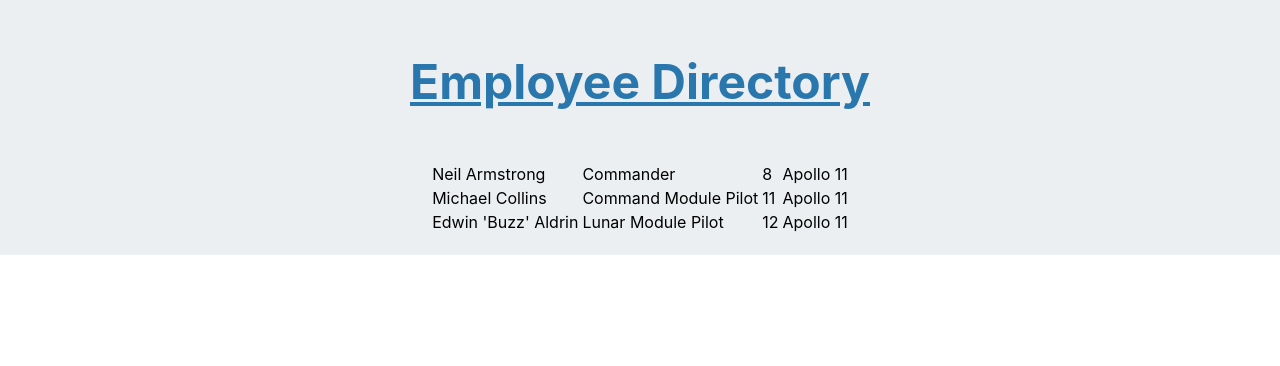
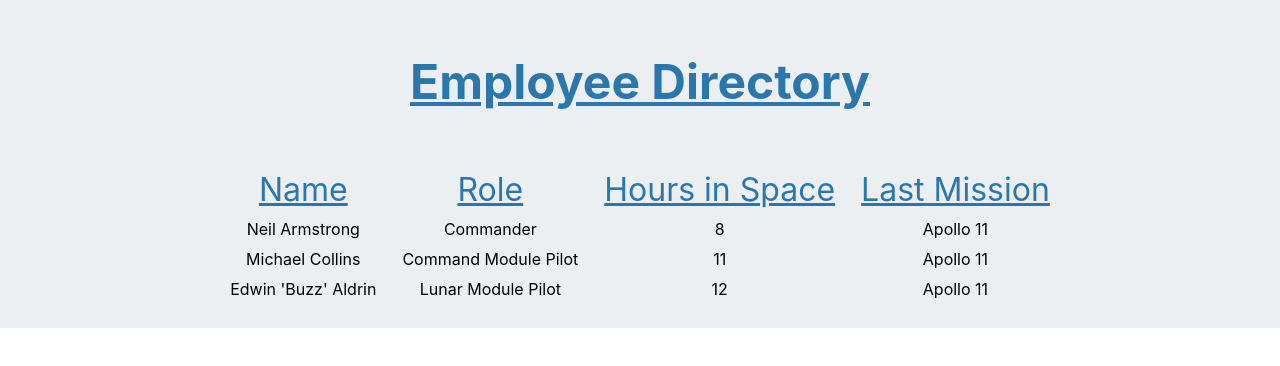
Before and after one commit to dfabert/EmployeeDirectory, a React (Create React App) app: page / in a window 1280 px wide. Shown: the top 366 px of the page. Built offline with nearby package versions, Linux system fonts and the light colour scheme.

Commit message:
added headers to table and centered the data

```diff
--- a/src/App.js
+++ b/src/App.js
@@ -1,8 +1,10 @@
 import React, { Component } from "react";
+import TableHeader from "./components/TableHeader"
 import EmployeeTable from "./components/EmployeeTable";
 import Wrapper from "./components/Wrapper";
 import Title from "./components/Title";
 import employees from './components/employees.json';
+import './index.css';
 
 class App extends Component {
   state = {
@@ -19,9 +21,9 @@ class App extends Component {
       <Wrapper>
         <Title>Employee Directory</Title>
         <table>
+          <TableHeader/>
             {this.state.employees.map(employee => (
               <EmployeeTable
-              removeEmployee={this.removeEmployee}
                 id={employee.id}
                 name={employee.name}
                 role={employee.role}
--- a/src/components/EmployeeTable/style.css
+++ b/src/components/EmployeeTable/style.css
@@ -1,47 +1,3 @@
-.card {
-  background: #fff;
-  border-radius: 2px;
-  height: 325px;
-  margin: 1rem;
-  position: relative;
-  width: 325px;
-  box-shadow: 0 3px 6px #999, 0 3px 6px #999;
-  text-align: left;
+tr {
+  text-align: center;
 }
-
-.card > .img-container {
-  height: 60%;
-  overflow: hidden;
-  text-align: center;
-  background:#6CADDC;
-}
-.card > .img-container > img {
-  width: 60%
-}
-
-.card > .content {
-  padding-left: 1rem;
-  padding-right: 1rem;
-  font-size: 15px;
-}
-
-.card > .content > ul {
-  list-style-type: none;
-}
-
-.card > .content > ul > li {
-  margin-top: 18px;
-}
-
-.card > .remove {
-  color: #ff1744;
-  font-size: 48px;
-  position: absolute;
-  top: -20px;
-  right: 5px;
-  cursor: pointer;
-}
-
-.card > .remove:hover {
-  color: #d50000;
-}
--- /dev/null
+++ b/src/components/TableHeader/index.js
@@ -0,0 +1,15 @@
+import React from "react";
+import "./style.css";
+
+function TableHeader(props) {
+  return (
+    <tr class = 'tableheading'>
+      <td>Name</td>
+      <td>Role</td>
+      <td>Hours in Space</td>
+      <td>Last Mission</td>
+    </tr>
+  );
+}
+
+export default TableHeader;
--- /dev/null
+++ b/src/components/TableHeader/style.css
@@ -0,0 +1,8 @@
+.tableheading {
+  width: 100%;
+  text-align: center;
+  font-size: 2rem;
+  text-decoration: underline;
+  color: #2A77AE;
+  margin-bottom: 50px;
+}
--- a/src/index.css
+++ b/src/index.css
@@ -11,3 +11,7 @@ code {
   font-family: source-code-pro, Menlo, Monaco, Consolas, 'Courier New',
     monospace;
 }
+
+table {
+  border-spacing: 24px 8px;
+}
```
Lines whose indentation alone changed are shown as unchanged.
